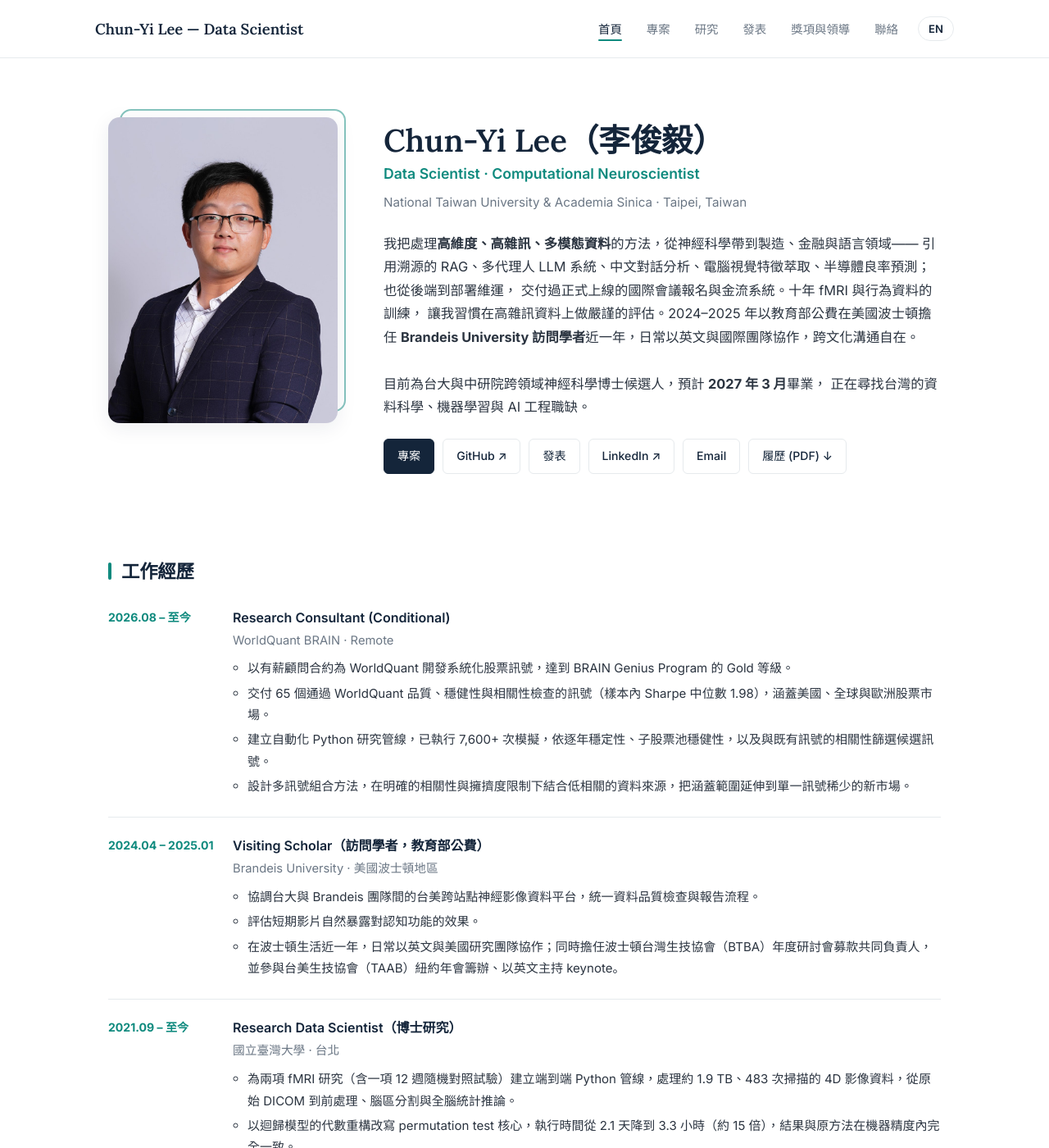
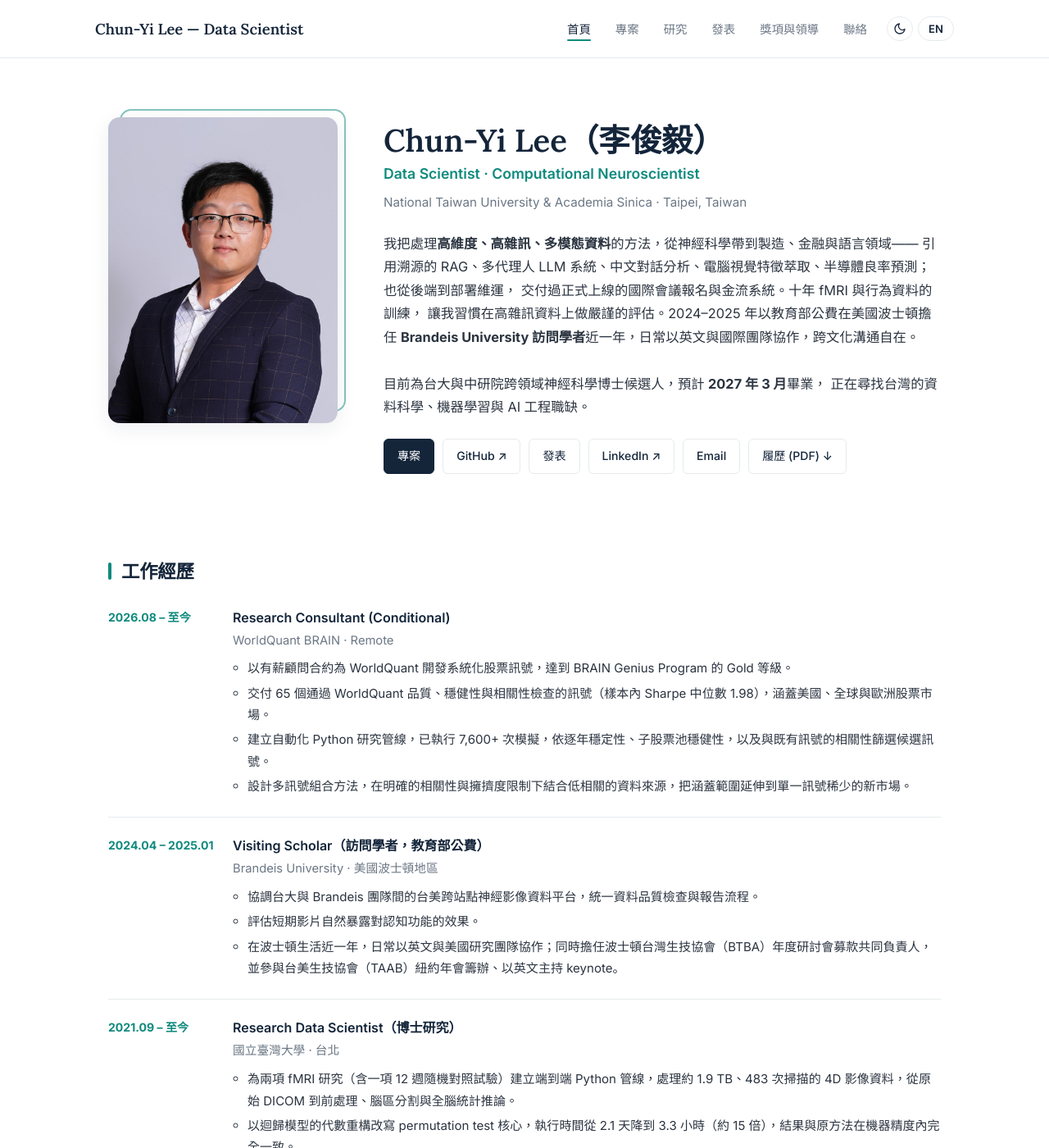
Before and after one commit to JamesLeeCY/JamesLeeCY.github.io, a Jekyll site: the page built from index.html, in a window 1280 px wide and 1400 px high. Shown: the whole window at 82% size. Built offline with Jekyll 4.4.1, drawn with Linux system fonts in a browser that asks for light colours.

Commit message:
Add dark mode: follows system preference, header toggle remembers choice
Co-Authored-By: Claude Opus 5.5 <noreply@anthropic.com>

```diff
--- a/_data/i18n.yml
+++ b/_data/i18n.yml
@@ -5,6 +5,7 @@ zh:
   og_locale: zh_TW
   switch_label: EN
   switch_title: Switch to English
+  theme_title: 切換深色／淺色模式
   nav:
     - { title: 首頁, ref: home }
     - { title: 專案, ref: projects }
@@ -18,6 +19,7 @@ en:
   og_locale: en_US
   switch_label: 中文
   switch_title: 切換為中文
+  theme_title: Toggle dark mode
   nav:
     - { title: Home, ref: home }
     - { title: Projects, ref: projects }
--- a/_includes/header.html
+++ b/_includes/header.html
@@ -18,7 +18,13 @@
                     {% endfor %}
                 </ul>
             </nav>
-            <a href="{{ alt_page.url | relative_url }}" class="lang-switch" hreflang="{{ site.data.i18n[other_lang].html_lang }}" lang="{{ site.data.i18n[other_lang].html_lang }}" title="{{ t.switch_title }}">{{ t.switch_label }}</a>
+            <div class="header-tools">
+                <button type="button" class="theme-switch" aria-label="{{ t.theme_title }}" title="{{ t.theme_title }}">
+                    <svg class="icon-moon" viewBox="0 0 24 24" fill="none" stroke="currentColor" stroke-width="2" stroke-linecap="round" stroke-linejoin="round" aria-hidden="true"><path d="M21 12.8A9 9 0 1 1 11.2 3a7 7 0 0 0 9.8 9.8z"/></svg>
+                    <svg class="icon-sun" viewBox="0 0 24 24" fill="none" stroke="currentColor" stroke-width="2" stroke-linecap="round" aria-hidden="true"><circle cx="12" cy="12" r="4"/><path d="M12 2v2M12 20v2M4.9 4.9l1.4 1.4M17.7 17.7l1.4 1.4M2 12h2M20 12h2M4.9 19.1l1.4-1.4M17.7 6.3l1.4-1.4"/></svg>
+                </button>
+                <a href="{{ alt_page.url | relative_url }}" class="lang-switch" hreflang="{{ site.data.i18n[other_lang].html_lang }}" lang="{{ site.data.i18n[other_lang].html_lang }}" title="{{ t.switch_title }}">{{ t.switch_label }}</a>
+            </div>
         </div>
     </div>
 </header>
--- a/_layouts/default.html
+++ b/_layouts/default.html
@@ -5,6 +5,18 @@
 <head>
     <meta charset="UTF-8">
     <meta name="viewport" content="width=device-width, initial-scale=1.0">
+    <meta name="color-scheme" content="light dark">
+    <script>
+        // 在繪製前套用主題，避免切換頁面時閃白：有手動選擇就用，否則跟隨系統
+        (function () {
+            var t = null;
+            try { t = localStorage.getItem('theme'); } catch (e) {}
+            if (t !== 'dark' && t !== 'light') {
+                t = window.matchMedia && matchMedia('(prefers-color-scheme: dark)').matches ? 'dark' : 'light';
+            }
+            document.documentElement.setAttribute('data-theme', t);
+        })();
+    </script>
     <title>{{ page.title }} | {{ site.title }}</title>
     {%- if lang == "en" -%}
     {%- assign page_desc = page.description | default: site.description_en -%}
@@ -49,5 +61,20 @@
         {{ content }}
     </main>
     {% include footer.html %}
+    <script>
+        (function () {
+            var root = document.documentElement;
+            var btn = document.querySelector('.theme-switch');
+            if (!btn) return;
+            function sync() { btn.setAttribute('aria-pressed', root.getAttribute('data-theme') === 'dark'); }
+            sync();
+            btn.addEventListener('click', function () {
+                var next = root.getAttribute('data-theme') === 'dark' ? 'light' : 'dark';
+                root.setAttribute('data-theme', next);
+                try { localStorage.setItem('theme', next); } catch (e) {}
+                sync();
+            });
+        })();
+    </script>
 </body>
 </html>
--- a/assets/css/style.css
+++ b/assets/css/style.css
@@ -12,6 +12,12 @@
     --bg: #ffffff;
     --bg-alt: #f6f8f9;
     --border: #e6eaed;
+    --header-bg: rgba(255,255,255,0.92);
+    --solid-bg: #14253a;          /* 實心按鈕與標籤 */
+    --solid-bg-hover: #2c4a6e;
+    --solid-fg: #ffffff;
+    --footer-bg: #14253a;
+    color-scheme: light;
     --shadow-sm: 0 1px 2px rgba(20,37,58,0.06);
     --shadow-md: 0 6px 24px rgba(20,37,58,0.08);
     --radius: 8px;
@@ -20,6 +26,50 @@
     --content-width: 760px;
     --font-body: 'Inter', -apple-system, BlinkMacSystemFont, "Noto Sans TC", sans-serif;
     --font-serif: 'Lora', Georgia, serif;
+}
+
+/* 深色主題：未手動選擇時跟隨系統設定，手動切換後以 data-theme 為準 */
+@media (prefers-color-scheme: dark) {
+    :root:not([data-theme="light"]) {
+        --navy: #e6edf5;
+        --navy-light: #b9c6d4;
+        --accent: #2dd4bf;
+        --accent-light: #5eead4;
+        --gold: #d6aa5e;
+        --text: #c9d3de;
+        --text-muted: #8b98a8;
+        --bg: #111a24;
+        --bg-alt: #0c131b;
+        --border: #243242;
+        --shadow-sm: 0 1px 2px rgba(0,0,0,0.4);
+        --shadow-md: 0 6px 24px rgba(0,0,0,0.45);
+        --header-bg: rgba(12,19,27,0.88);
+        --solid-bg: #1f3a52;
+        --solid-bg-hover: #2a4c6a;
+        --solid-fg: #e6edf5;
+        --footer-bg: #080d13;
+        color-scheme: dark;
+    }
+}
+:root[data-theme="dark"] {
+    --navy: #e6edf5;
+    --navy-light: #b9c6d4;
+    --accent: #2dd4bf;
+    --accent-light: #5eead4;
+    --gold: #d6aa5e;
+    --text: #c9d3de;
+    --text-muted: #8b98a8;
+    --bg: #111a24;
+    --bg-alt: #0c131b;
+    --border: #243242;
+    --shadow-sm: 0 1px 2px rgba(0,0,0,0.4);
+    --shadow-md: 0 6px 24px rgba(0,0,0,0.45);
+    --header-bg: rgba(12,19,27,0.88);
+    --solid-bg: #1f3a52;
+    --solid-bg-hover: #2a4c6a;
+    --solid-fg: #e6edf5;
+    --footer-bg: #080d13;
+    color-scheme: dark;
 }
 
 *, *::before, *::after { box-sizing: border-box; margin: 0; padding: 0; }
@@ -60,7 +110,7 @@ main { min-height: 60vh; }
    Header & Navigation
    ============================================ */
 .site-header {
-    background: rgba(255,255,255,0.92);
+    background: var(--header-bg);
     backdrop-filter: blur(10px);
     border-bottom: 1px solid var(--border);
     position: sticky;
@@ -133,6 +183,30 @@ main { min-height: 60vh; }
 }
 
 .lang-switch:hover { border-color: var(--accent); color: var(--accent); }
+
+.header-tools { display: flex; align-items: center; gap: 6px; flex: none; }
+
+.theme-switch {
+    display: inline-flex;
+    align-items: center;
+    justify-content: center;
+    width: 32px;
+    height: 30px;
+    padding: 0;
+    border: 1px solid var(--border);
+    border-radius: 999px;
+    background: transparent;
+    color: var(--navy);
+    cursor: pointer;
+    transition: all 0.2s;
+}
+
+.theme-switch:hover { border-color: var(--accent); color: var(--accent); }
+.theme-switch svg { width: 16px; height: 16px; }
+/* 淺色時顯示月亮（切到深色），深色時顯示太陽 */
+.theme-switch .icon-sun { display: none; }
+:root[data-theme="dark"] .theme-switch .icon-sun { display: block; }
+:root[data-theme="dark"] .theme-switch .icon-moon { display: none; }
 
 /* ============================================
    Profile Hero (Homepage — academic layout)
@@ -226,12 +300,12 @@ main { min-height: 60vh; }
 }
 
 .profile-link.primary {
-    background: var(--navy);
-    color: #fff;
-    border-color: var(--navy);
+    background: var(--solid-bg);
+    color: var(--solid-fg);
+    border-color: var(--solid-bg);
 }
 
-.profile-link.primary:hover { background: var(--navy-light); color: #fff; }
+.profile-link.primary:hover { background: var(--solid-bg-hover); color: var(--solid-fg); }
 
 /* ============================================
    Section blocks (homepage)
@@ -316,8 +390,8 @@ main { min-height: 60vh; }
 .tag-list, .method-list { list-style: none; display: flex; flex-wrap: wrap; gap: 8px; }
 
 .tag-list li {
-    background: var(--navy);
-    color: #fff;
+    background: var(--solid-bg);
+    color: var(--solid-fg);
     padding: 5px 14px;
     border-radius: 6px;
     font-size: 0.85rem;
@@ -434,7 +508,7 @@ main { min-height: 60vh; }
     transition: all 0.2s;
 }
 
-.pub-doi a:hover { background: var(--accent); color: #fff; }
+.pub-doi a:hover { background: var(--accent); color: var(--bg); }
 
 /* ============================================
    Awards Page
@@ -509,7 +583,7 @@ main { min-height: 60vh; }
 /* ============================================
    Footer
    ============================================ */
-.site-footer { background: var(--navy); color: rgba(255,255,255,0.7); padding: 40px 32px; margin-top: 80px; text-align: center; }
+.site-footer { background: var(--footer-bg); color: rgba(255,255,255,0.7); padding: 40px 32px; margin-top: 80px; text-align: center; }
 .footer-inner { max-width: var(--max-width); margin: 0 auto; }
 .footer-links { display: flex; justify-content: center; gap: 24px; margin-bottom: 16px; flex-wrap: wrap; }
 .footer-links a { color: rgba(255,255,255,0.8); font-size: 0.9rem; }
@@ -560,7 +634,9 @@ main { min-height: 60vh; }
         gap: 4px;
     }
     .header-right { width: 100%; }
-    .lang-switch { position: absolute; top: 9px; right: 16px; padding: 3px 10px; font-size: 0.78rem; }
+    .header-tools { position: absolute; top: 7px; right: 16px; }
+    .lang-switch { padding: 3px 10px; font-size: 0.78rem; }
+    .theme-switch { width: 28px; height: 26px; }
     .site-nav ul { gap: 0; flex-wrap: wrap; margin-left: -9px; }
 }
 
```
